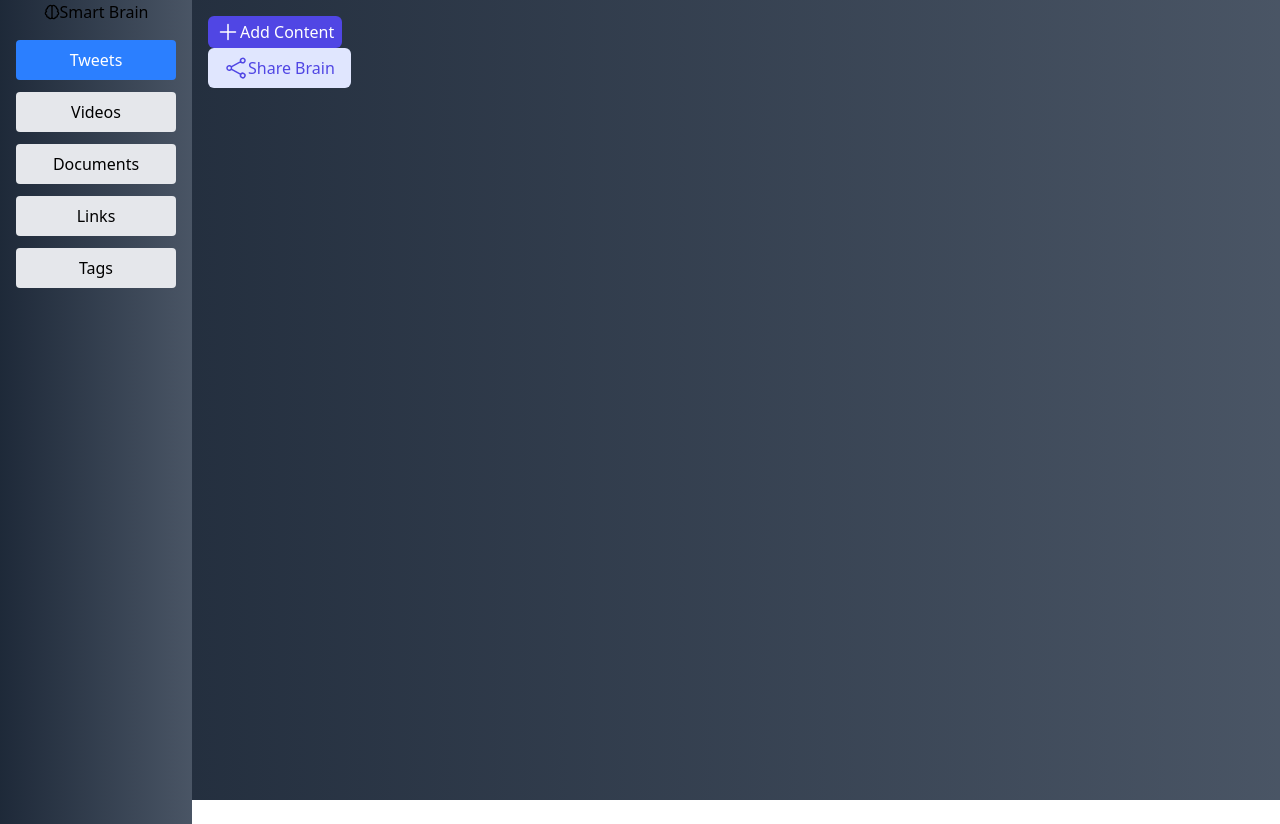
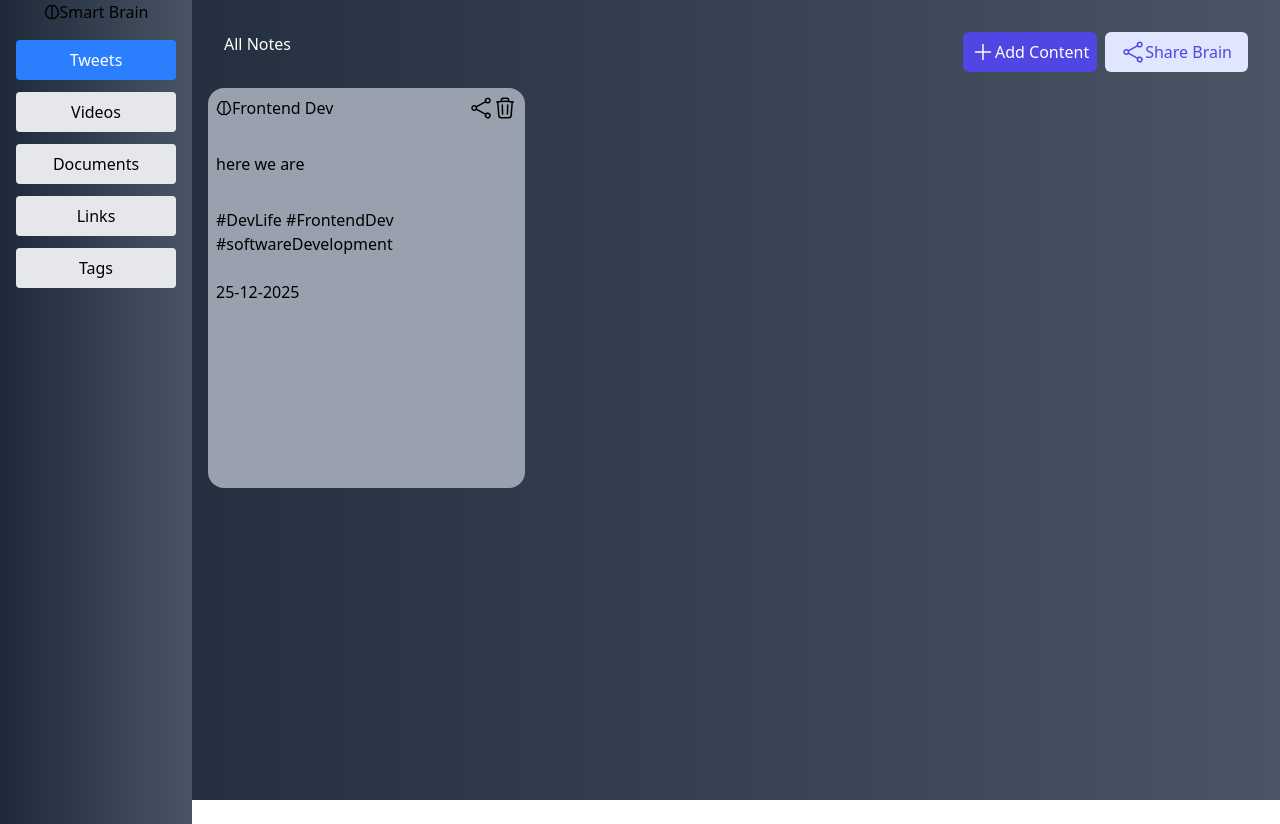
Before and after one commit to ProllyPlayingSims4/BrainlyFrontEnd, a React app: page / in a window 1280 px wide. Built offline with nearby package versions, Linux system fonts and the light colour scheme; the HTML template or start-up script is replaced by a standard one.

Commit message:
added card component though not complete yet

```diff
--- /dev/null
+++ b/src/components/Icons/DeleteIcon.tsx
@@ -0,0 +1,6 @@
+export const DeleteIcon = () => {
+    return <svg xmlns="http://www.w3.org/2000/svg" fill="none" viewBox="0 0 24 24" strokeWidth={1.5} stroke="currentColor" className="size-6">
+  <path strokeLinecap="round" strokeLinejoin="round" d="m14.74 9-.346 9m-4.788 0L9.26 9m9.968-3.21c.342.052.682.107 1.022.166m-1.022-.165L18.16 19.673a2.25 2.25 0 0 1-2.244 2.077H8.084a2.25 2.25 0 0 1-2.244-2.077L4.772 5.79m14.456 0a48.108 48.108 0 0 0-3.478-.397m-12 .562c.34-.059.68-.114 1.022-.165m0 0a48.11 48.11 0 0 1 3.478-.397m7.5 0v-.916c0-1.18-.91-2.164-2.09-2.201a51.964 51.964 0 0 0-3.32 0c-1.18.037-2.09 1.022-2.09 2.201v.916m7.5 0a48.667 48.667 0 0 0-7.5 0" />
+</svg>
+
+}
--- /dev/null
+++ b/src/components/UI/Card.tsx
@@ -0,0 +1,53 @@
+import type { ReactElement } from "react"
+import { ShareIcon } from "../Icons/ShareIcon"
+import { DeleteIcon } from "../Icons/DeleteIcon"
+
+interface CardProps {
+    Logo: ReactElement,
+    Heading: string,
+    onClickShare?: () => void,
+    onClickDelete?: () => void,
+    MainContent: string,
+    Tags: string,
+    Date: string
+}
+
+const defaultStyles = " bg-gray-400 flex flex-col gap-2 border-red-500 w-3/10 h-[50vh] rounded-2xl"
+
+const handleShare = () => {
+
+}
+
+const handleDelete = () => {
+
+}
+
+
+export const Card = (props: CardProps) => {
+    return <div className={` Card ${defaultStyles} `}>
+        <div className="Card Header flex justify-between p-2">
+            <div className="left flex items-center">
+                {props.Logo}
+                {props.Heading}
+            </div>
+            <div className="right flex items-center">
+                <button onClick={handleShare} className="cursor-pointer">
+                    <ShareIcon />
+                </button>
+                <button onClick={handleDelete} className="cursor-pointer">
+                    <DeleteIcon />
+                </button>
+            </div>
+        </div>
+        {/* Content */}
+        <div className="Content py-4 p-2">
+            {props.MainContent}
+        </div>
+        <div className="Tags p-2">
+            {props.Tags}
+        </div>
+        <div className="Footer Date p-2">
+            {props.Date}
+        </div>
+    </div>
+}
--- a/src/pages/Dashboard.tsx
+++ b/src/pages/Dashboard.tsx
@@ -3,6 +3,7 @@ import { AddIcon } from '../components/Icons/AddIcon'
 import { ShareIcon } from '../components/Icons/ShareIcon'
 import { Sidebar } from '../components/UI/Sidebar'
 import { BrainLogo } from '../components/Icons/BrainLogo'
+import { Card } from '../components/UI/Card'
 
 const Dashboard = () => {
 
@@ -22,8 +23,20 @@ const Dashboard = () => {
       <Sidebar Logo={<BrainLogo />} Heading='Smart Brain' Tabs={["Tweets", "Videos", "Documents", "Links", "Tags"]} onTabClick={handleTabClick} />
 
       <div className='flex-1 p-4'>
-        <Button variant='primary' size='sm' text='Add Content' startIcon={<AddIcon />} onClick={addContent} />
+        <nav className='flex justify-between m-4'>
+          <div className='text-white'>
+              All Notes
+          </div>
+          <div className='flex gap-2'>
+            <Button variant='primary' size='sm' text='Add Content' startIcon={<AddIcon />} onClick={addContent} />
         <Button variant='secondary' size='md' text='Share Brain' startIcon={<ShareIcon />} onClick={handleShare} />
+          </div>
+
+        </nav>
+        <div className='Main Content'>
+            <Card Logo={<BrainLogo/>} Heading='Frontend Dev' MainContent='here we are' Tags='#DevLife #FrontendDev #softwareDevelopment' Date='25-12-2025'/>
+        </div>
+
       </div>
 
 
```
